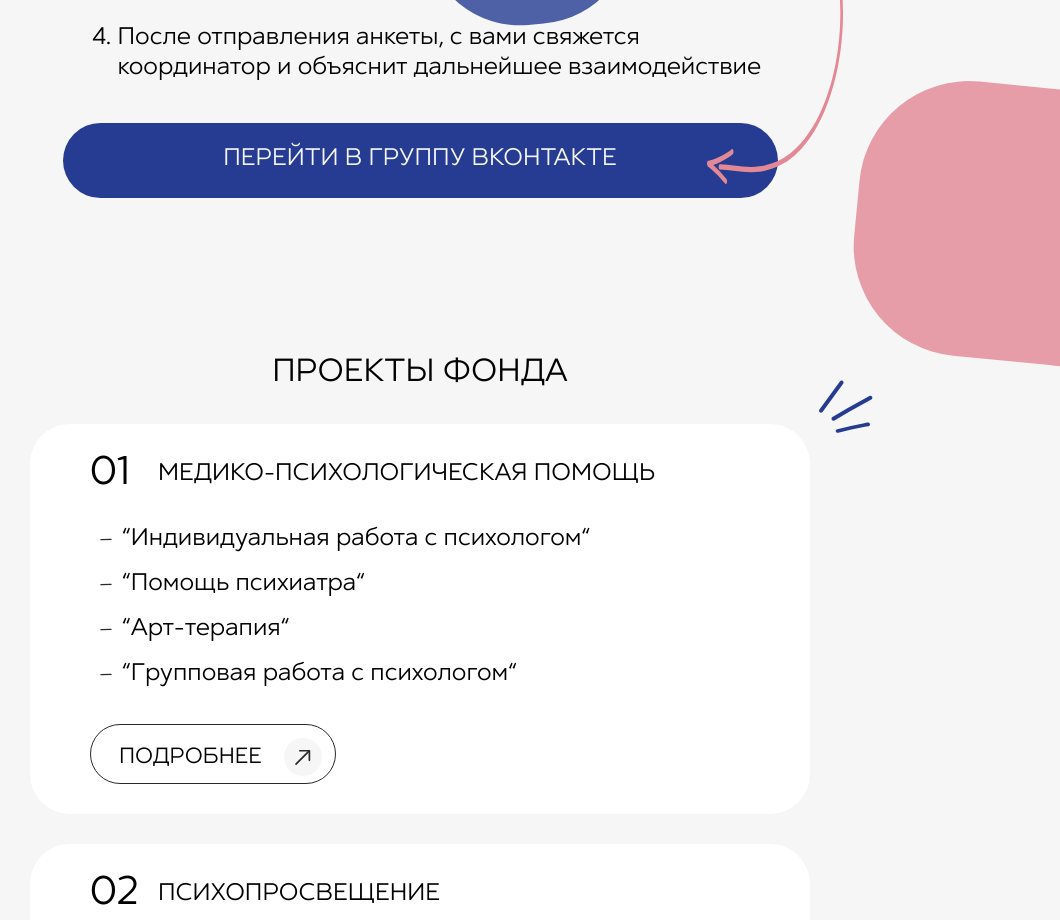
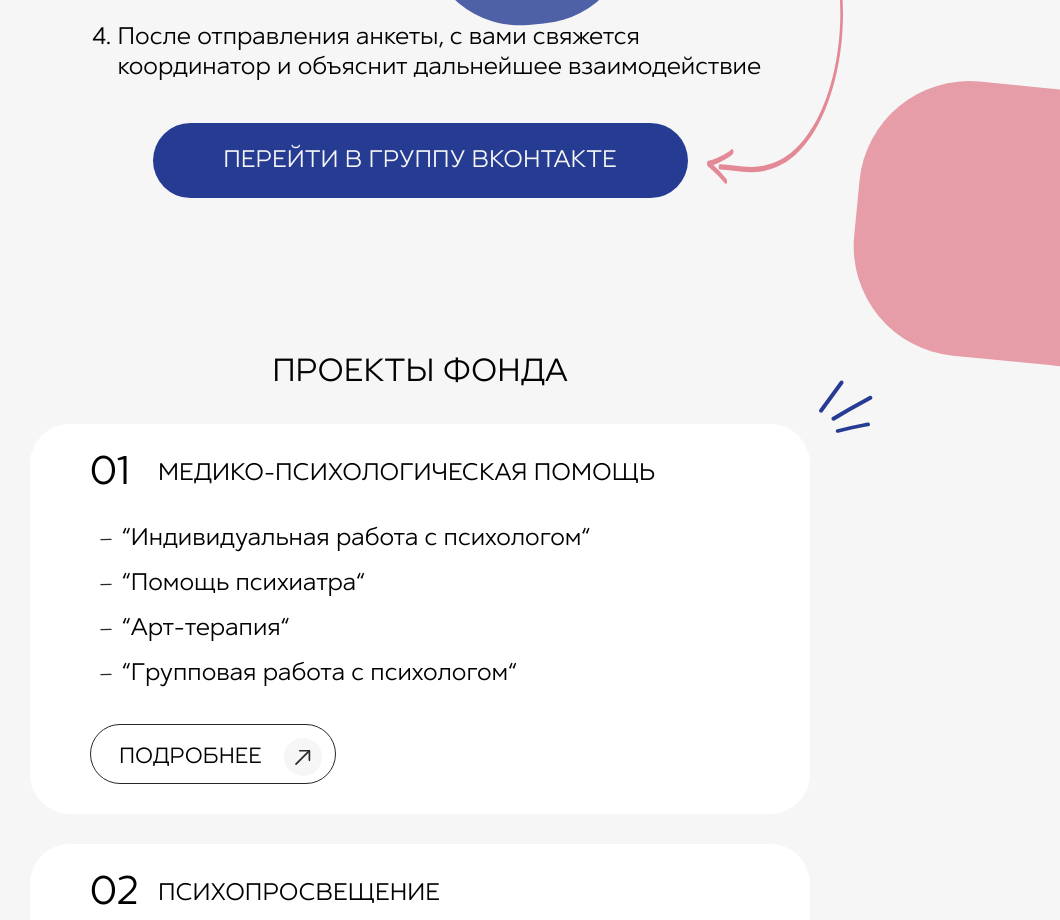
Before and after one commit to thirdmadman/fond-ravnovesie.ru_2023, a Next.js app: page / in a window 1280 px wide. Shown: the part 3280-4200 px from the top of the page, without its empty margins (220-1280 px from the left). Built offline with nearby package versions, Linux system fonts and the light colour scheme.

Commit message:
feat: correct button paddings and line height

```diff
--- a/src/styles/home/sectionPrograms.scss
+++ b/src/styles/home/sectionPrograms.scss
@@ -122,6 +122,10 @@
           right: -30px;
         }
 
+        @media screen and (max-width: $layout-breakpoint-tablet-xs-bugfix) {
+          display: none;
+        }
+
         @media screen and (max-width: $layout-breakpoint-mobile-xl) {
           display: none;
         }
@@ -179,12 +183,13 @@
     }
 
     .get-help__button-to-vk {
-      padding: 28px 71px 30px 71px;
+      padding: 22px 30px 20px 30px;
+      max-width: 535px;
       border-radius: 40px;
       background-color: #263c93;
       color: $color-light-m;
       font-size: 24px;
-      line-height: 17px;
+      line-height: 33px;
       text-align: center;
 
       @media screen and (max-width: $layout-breakpoint-desktop-s) {
```
